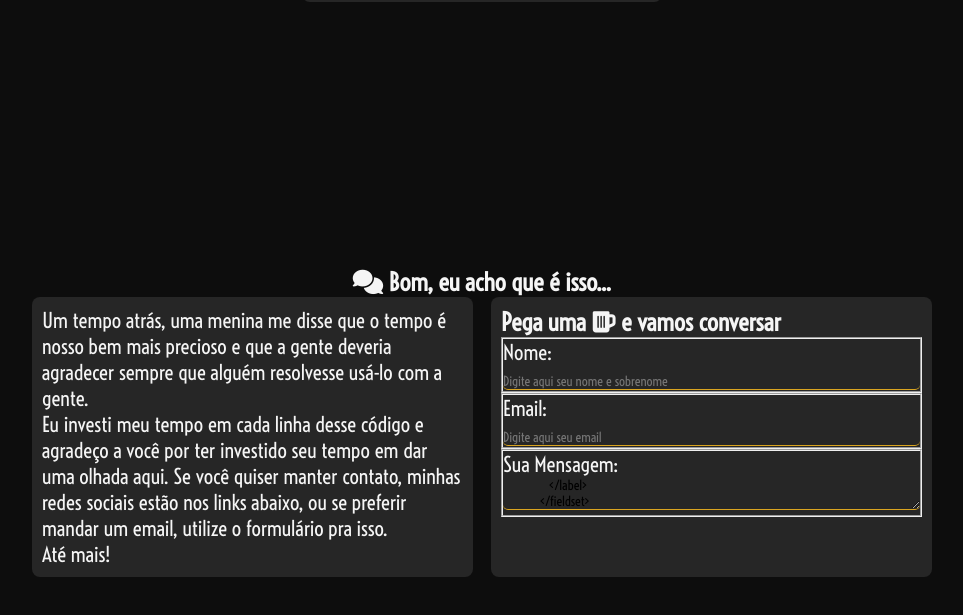
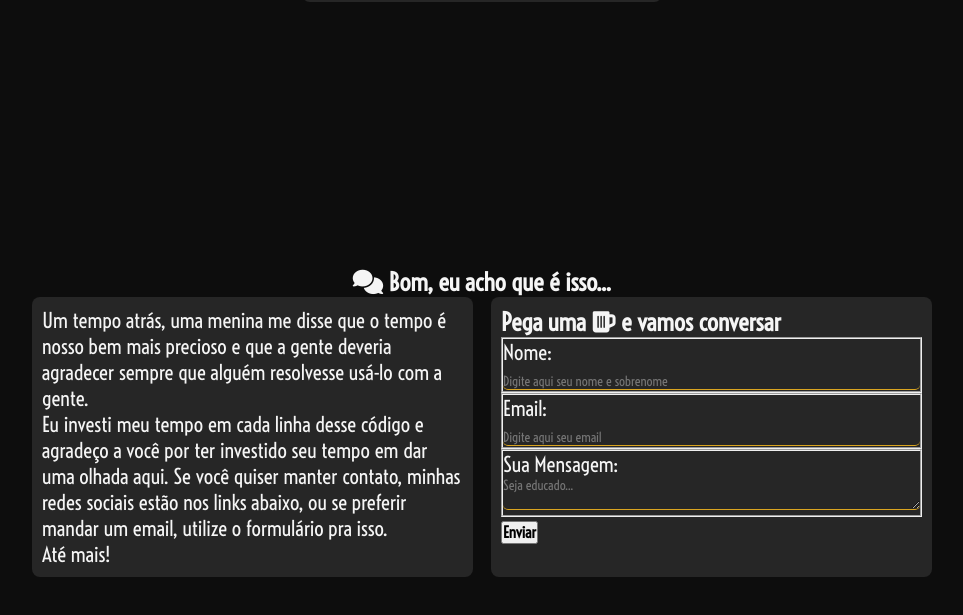
Before and after one commit to hiagoptk/hiagoptk.github.io, a plain HTML site: page index.html in a window 1280 px wide. Shown: the part 2669-3284 px from the top of the page, without its empty margins (158-1121 px from the left). Drawn offline with Linux system fonts and the light colour scheme.

Commit message:
correção no form contato

```diff
--- a/index.html
+++ b/index.html
@@ -280,7 +280,7 @@
             <fieldset>
                <label for="mensagem">
                   Sua Mensagem:<br>
-                  <textarea name="mensagem" placeholder="Seja educado..." />
+                  <textarea name="mensagem" placeholder="Seja educado..." ></textarea>
                </label>
             </fieldset>
 
```
